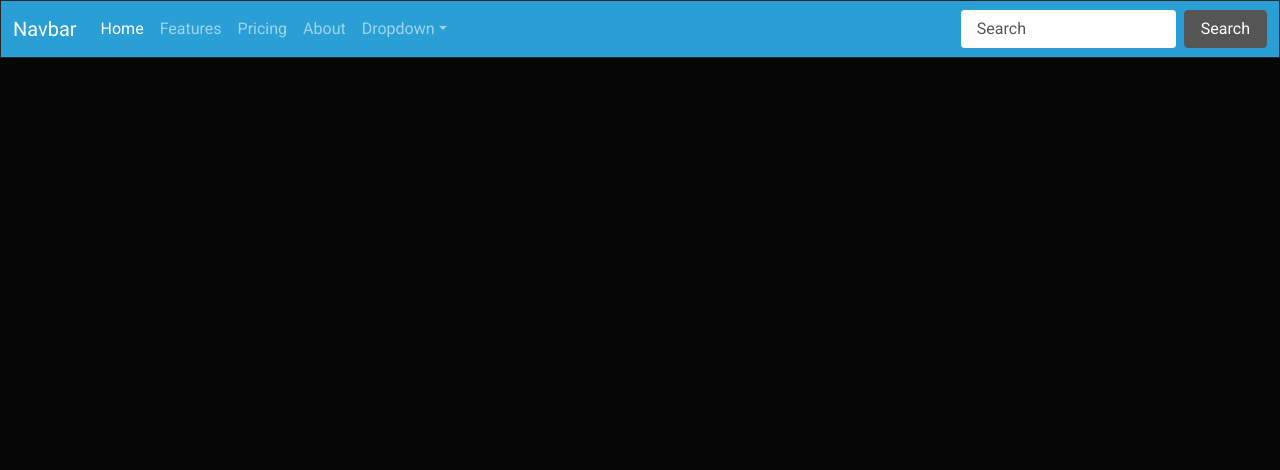
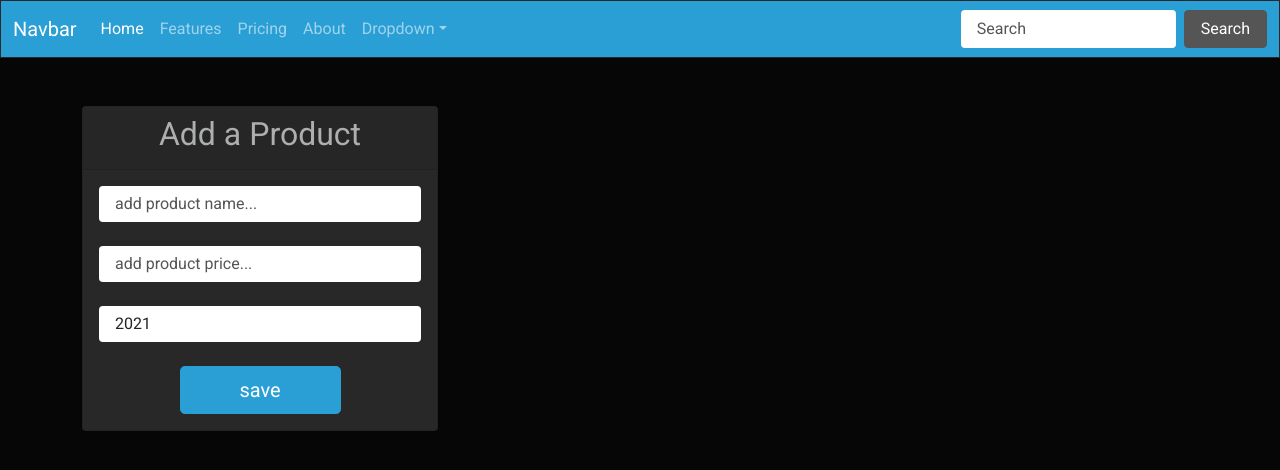
Before and after one commit to simon-caceres/POO-JS-BOOTSTRAP, a plain HTML site: page index.html in a window 1280 px wide. Drawn offline with Linux system fonts and the light colour scheme.

Commit message:
renderizando productos

```diff
--- a/index.html
+++ b/index.html
@@ -56,9 +56,37 @@
     <div class="container">
         <!-- Aplcacopm-->
         <div id="app" class="row pt-5">
-
+            <div class="col-md-4">
+                <div class="card">
+                    <div class="card-header text-center">
+                        <h4>Add a Product</h4>
+                    </div>
+                    <div class="card-body">
+                        <form  id="product-form">
+                            <div class="form-group">
+                                <input type="text" id="name" placeholder="add product name..." class="form-control">
+                            </div>
+                            <div class="form-group mt-4">
+                                <input type="number" step="0.01" id="price" placeholder="add product price..." class="form-control">
+                            </div>
+                            <div class="form-group mt-4">
+                                <input type="number" id="year" value="2021" min="1991" max="2022" placeholder="year..." class="form-control">
+                            </div>
+                            <div class="form-group" style="text-align: center;">
+                                <input type="submit" value="save" style="width: 50%;" class="mt-4 btn btn-primary btn-lg">
+                            </div>
+                        </form>
+                    </div>
+                </div>
+            </div>
+            <div class="col-md-8">
+                <div id="product-list" class="col-md">
+                    <!-- products goo here-->
+                </div>
+            </div>
         </div>
     </div>
+    <script src="./index.js"></script>
 </body>
 
 </html>
```
